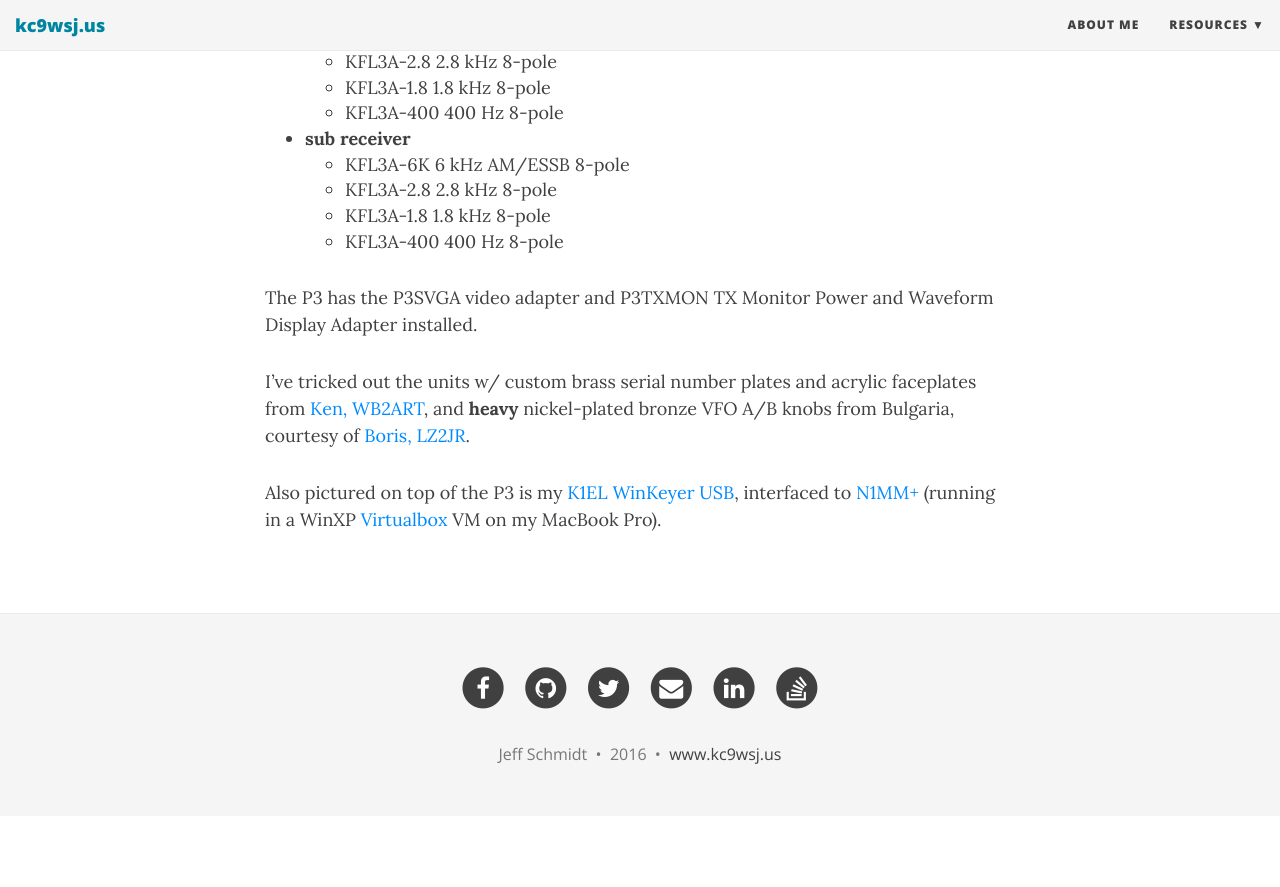
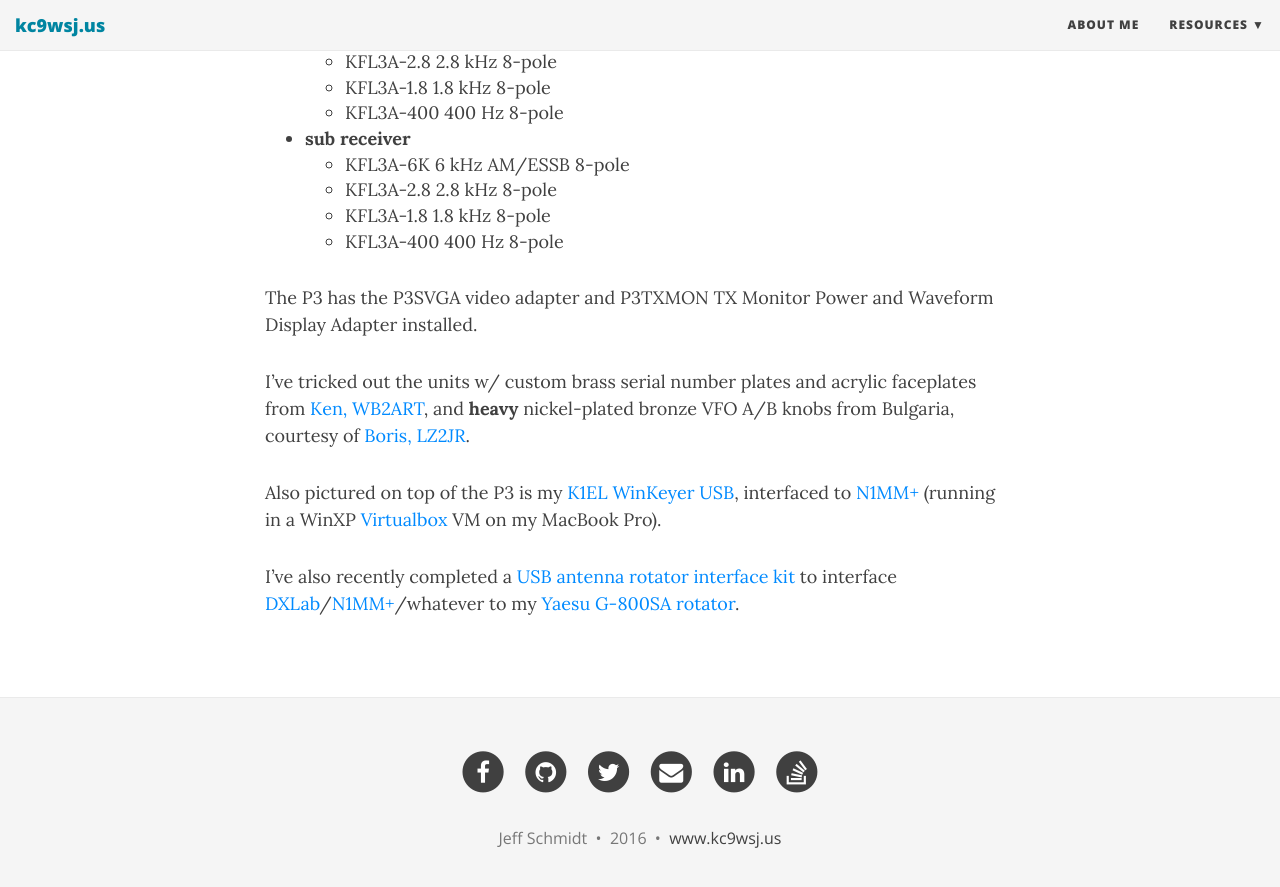
Before and after one commit to jschmidt3786/kc9wsj.us, a Jekyll site: the page built from my_shack.md, in a window 1280 px wide and 900 px high, scrolled down 1232 px. Shown: the top 887 px of the window. Built offline with Jekyll 4.4.1, drawn with Linux system fonts in a browser that asks for light colours; nearby versions of some CDN libraries; before the commit the page ends 2048 px from its top, so only the background shows below that.

Commit message:
my_shack update, README update for S3, fix some whitespace

```diff
--- a/my_shack.md
+++ b/my_shack.md
@@ -45,9 +45,14 @@
 
 Also pictured on top of the P3 is my [K1EL WinKeyer USB][winkey], interfaced to [N1MM+][n1mm] (running in a WinXP [Virtualbox][vbox] VM on my MacBook Pro).
 
+I've also recently completed a [USB antenna rotator interface kit][antrot] to interface [DXLab][dxlab]/[N1MM+][n1mm]/whatever to my [Yaesu G-800SA rotator][g800].
+
 [elecraft]: http://www.elecraft.com
 [wb2art]: http://www.arkayengravers.com/elecraft/ "Ken's Elecraft page"
 [lz2jr]: http://www.ebay.com/sch/lz2jr/m.html?item=370792008354&ViewItem=&ssPageName=ADME%3AX%3ARTQ%3AUS%3A1123&rt=nc&_trksid=p2047675.l2562 "Boris' ebay listings"
 [winkey]: http://www.hamcrafters2.com/wkusb_smt.html
 [n1mm]: http://n1mm.hamdocs.com/tiki-index.php
 [vbox]: https://www.virtualbox.org/
+[antrot]: https://remoteqth.com/single-rotator-interface.php
+[dxlab]: http://www.dxlabsuite.com/
+[g800]: http://www.yaesu.com/indexVS.cfm?cmd=DisplayProducts&ProdCatID=104&encProdID=79D3952BA5CCB0D0672C19F58BE1B0F6&DivisionID=65&isArchived=0
```
Also changed, not shown: README.md, 1 other file.
